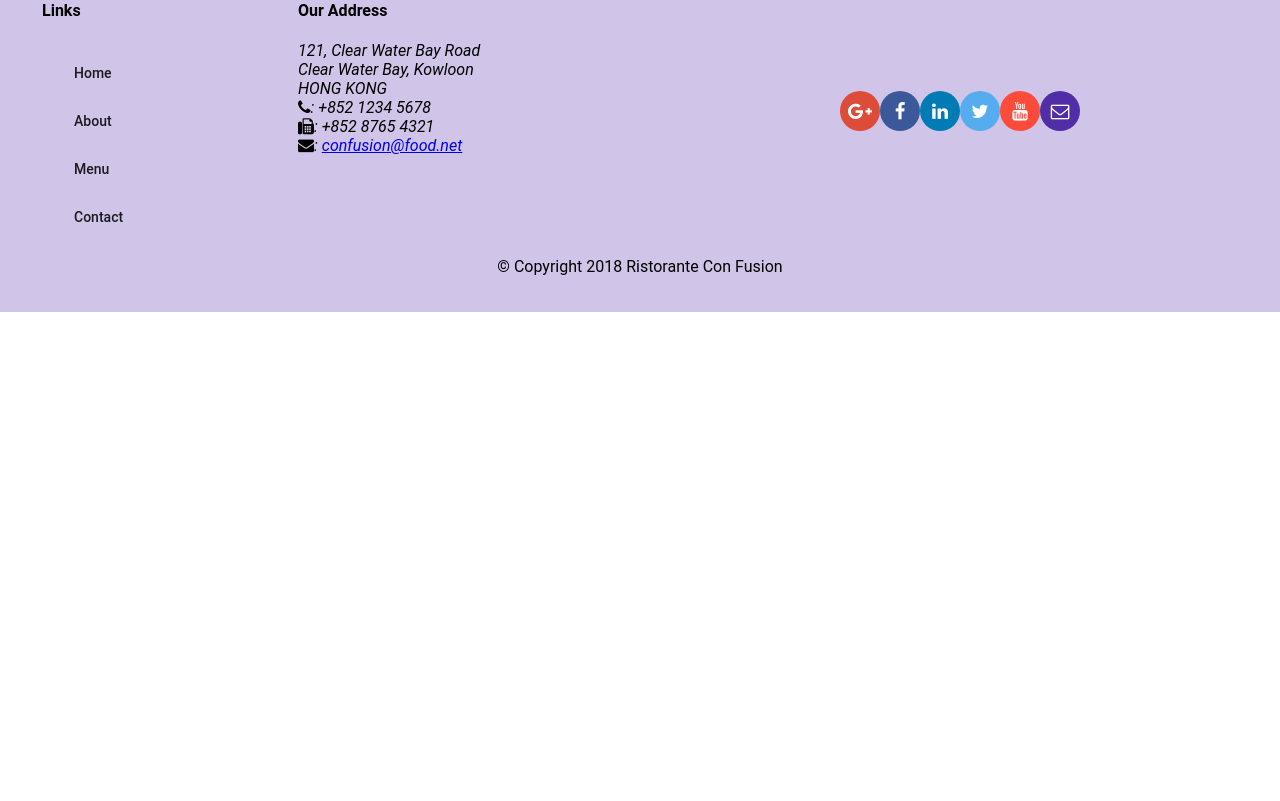
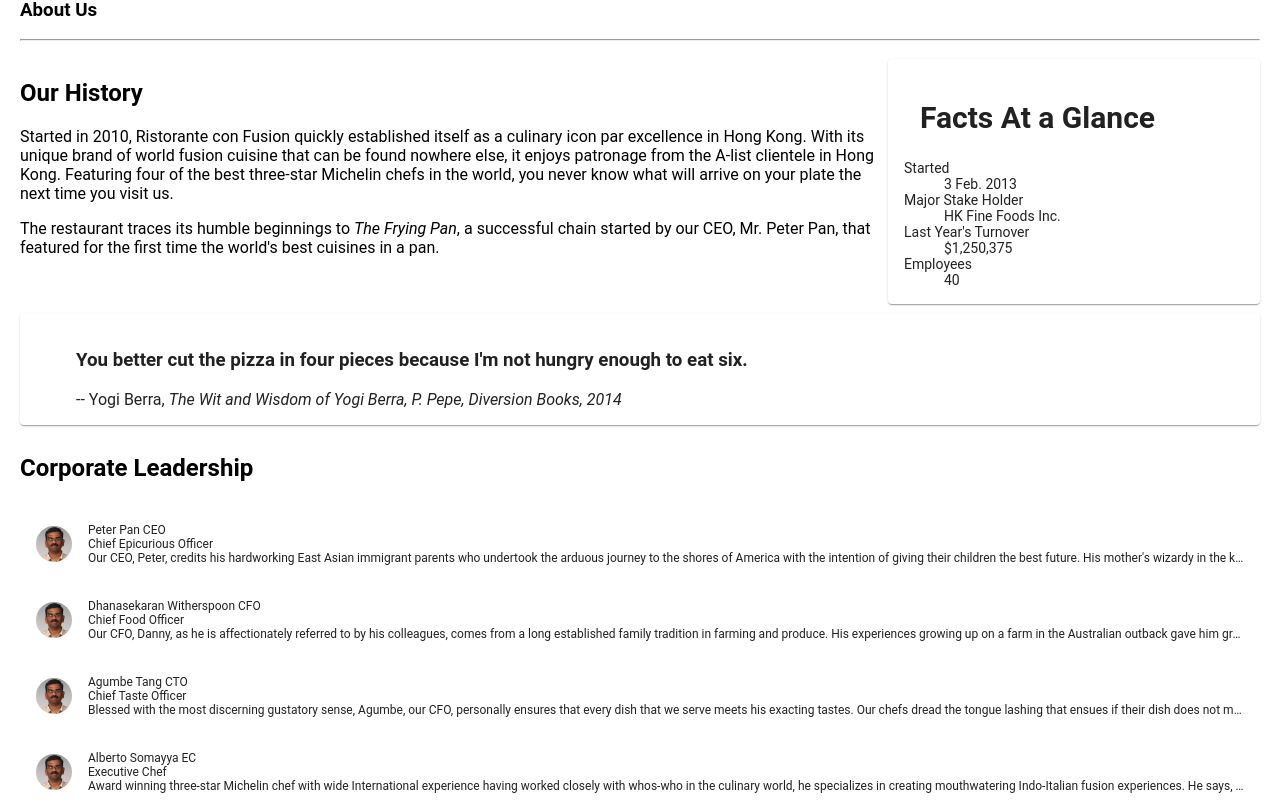
Before and after one commit to cleilsonjose/conFusion, an Angular app: page /aboutus in a window 1280 px wide. Before the commit this address led to /. Shown: the part 379-1180 px from the top of the page. Before the commit the page ends 800 px from the top, so only its background shows below. Built offline with nearby package versions, Linux system fonts and the light colour scheme.

Commit message:
tarefa 2

```diff
--- a/src/app/about/about.component.html
+++ b/src/app/about/about.component.html
@@ -1,3 +1,67 @@
-<p>
-  about works!
-</p>
+<div class="container"
+  fxLayout="column"
+  fxLayoutGap="10px">
+
+  <div fxFlex>
+    <div>
+        <h3>About Us</h3>
+        <hr>
+    </div>
+  </div>
+
+  <div fxFlex>
+    <div fxLayout="column" fxLayout.gt-sm="row">
+      <div fxFlex="70">
+        <h2>Our History</h2>
+        <p>Started in 2010, Ristorante con Fusion quickly established itself as a culinary icon par excellence in Hong Kong. With its unique brand of world fusion cuisine that can be found nowhere else, it enjoys patronage from the A-list clientele in Hong Kong.  Featuring four of the best three-star Michelin chefs in the world, you never know what will arrive on your plate the next time you visit us.</p>
+        <p>The restaurant traces its humble beginnings to <em>The Frying Pan</em>, a successful chain started by our CEO, Mr. Peter Pan, that featured for the first time the world's best cuisines in a pan.</p>
+      </div>
+      <div fxFlex="30">
+        <mat-card>
+          <mat-card-header>
+            <mat-card-title>
+            <h2>Facts At a Glance</h2>
+            </mat-card-title>
+          </mat-card-header>
+          <mat-card-content>
+            <dl>
+              <dt>Started</dt>
+              <dd>3 Feb. 2013</dd>
+              <dt>Major Stake Holder</dt>
+              <dd>HK Fine Foods Inc.</dd>
+              <dt>Last Year's Turnover</dt>
+              <dd>$1,250,375</dd>
+              <dt>Employees</dt>
+              <dd>40</dd>
+            </dl>
+          </mat-card-content>
+        </mat-card>
+      </div>
+    </div>
+  </div>
+
+  <div fxFlex>
+    <mat-card>
+      <blockquote>
+        <h3>You better cut the pizza in four pieces because
+            I'm not hungry enough to eat six.</h3>
+        <footer>-- Yogi Berra,
+          <cite>The Wit and Wisdom of Yogi Berra,
+            P. Pepe, Diversion Books, 2014</cite>
+        </footer>
+      </blockquote>
+    </mat-card>
+  </div>
+
+  <div fxFlex>
+    <h2>Corporate Leadership</h2>
+    <mat-list dense>
+      <mat-list-item *ngFor="let leader of leaders">
+        <img matListAvatar src="{{leader.image}}" alt="{{leader.name}}">
+        <h3 matLine>{{leader.name}} {{leader.abbr}}</h3>
+        <span matLine>{{leader.designation}}</span>
+        <p matLine>{{ leader.description }}</p>
+        </mat-list-item>
+    </mat-list>
+  </div>
+</div>
--- a/src/app/about/about.component.ts
+++ b/src/app/about/about.component.ts
@@ -1,4 +1,6 @@
 import { Component, OnInit } from '@angular/core';
+import { LeaderService } from '../services/leader.service';
+import {Leader} from "../shared/leader";
 
 @Component({
   selector: 'app-about',
@@ -7,9 +9,14 @@ import { Component, OnInit } from '@angular/core';
 })
 export class AboutComponent implements OnInit {
 
-  constructor() { }
+  leaders: Leader[];
+
+  constructor(private leaderservice: LeaderService) {
+
+  }
 
   ngOnInit() {
+    this.leaders = this.leaderservice.getLeaders();
   }
 
 }
--- a/src/app/app-routing/routes.ts
+++ b/src/app/app-routing/routes.ts
@@ -11,5 +11,6 @@ export const routes: Routes = [
   { path: 'menu',     component: MenuComponent },
   { path: 'contactus', component: ContactComponent},
   { path: 'dishdetail/:id', component: DishdetailComponent },
+  { path: 'aboutus', component: AboutComponent},
   { path: '', redirectTo: '/home', pathMatch: 'full' }
 ];
--- a/src/app/footer/footer.component.html
+++ b/src/app/footer/footer.component.html
@@ -10,7 +10,7 @@
         <h4>Links</h4>
         <mat-list>
           <mat-list-item><a mat-button routerLink="/home">Home</a></mat-list-item>
-          <mat-list-item><a mat-button >About</a></mat-list-item>
+          <mat-list-item><a mat-button routerLink="/aboutus">About</a></mat-list-item>
           <mat-list-item><a mat-button routerLink="/menu">Menu</a></mat-list-item>
           <mat-list-item><a mat-button routerLink="/contactus">Contact</a></mat-list-item>
         </mat-list>
--- a/src/app/header/header.component.html
+++ b/src/app/header/header.component.html
@@ -1,7 +1,7 @@
 <mat-toolbar color="primary">
   <span><img src="/assets/images/logo.png" height=30 width=41 alt="Con Fusion"></span>
   <a mat-button routerLink="/home" routerLinkActive="active"><span class="fa fa-home fa-lg"></span> Home</a>
-  <a mat-button routerLinkActive="active"><span class="fa fa-info fa-lg"></span> About</a>
+  <a mat-button routerLink="/aboutus" routerLinkActive="active"><span class="fa fa-info fa-lg"></span> About</a>
   <a mat-button routerLink="/menu" routerLinkActive="active"><span class="fa fa-list fa-lg"></span> Menu</a>
   <a mat-button routerLink="/contactus" routerLinkActive="active"><span class="fa fa-address-card fa-lg"></span> Contact</a>
 </mat-toolbar>
--- a/src/app/home/home.component.html
+++ b/src/app/home/home.component.html
@@ -33,4 +33,19 @@
   </mat-card-content>
 </mat-card>
 
+<mat-card *ngIf="leader" fxFlex>
+  <mat-card-header>
+      <div mat-card-avatar></div>
+      <mat-card-title>
+          <h3>{{leader.name | uppercase}} {{ leader.abbr }}</h3>
+      </mat-card-title>
+  </mat-card-header>
+  <img mat-card-image src={{leader.image}} alt={{leader.name}}>
+  <mat-card-content>
+      <span>{{leader.designation}}</span>
+      <p>{{leader.description}}
+      </p>
+  </mat-card-content>
+</mat-card>
+
 </div>
--- a/src/app/home/home.component.ts
+++ b/src/app/home/home.component.ts
@@ -3,6 +3,8 @@ import { Dish } from '../shared/dish';
 import { DishService } from '../services/dish.service';
 import { PromotionService } from '../services/promotion.service';
 import { Promotion } from '../shared/promotion';
+import { Leader } from '../shared/leader';
+import { LeaderService } from '../services/leader.service';
 
 @Component({
   selector: 'app-home',
@@ -12,11 +14,17 @@ import { Promotion } from '../shared/promotion';
 export class HomeComponent implements OnInit {
   dish: Dish;
   promotion: Promotion;
-  constructor(private dishservice: DishService, private promotionservice: PromotionService) { }
+  leader: Leader;
+  constructor(
+    private dishservice: DishService,
+    private promotionservice: PromotionService,
+    private leaderService: LeaderService
+    ) { }
 
   ngOnInit() {
     this.dish = this.dishservice.getFeaturedDish();
     this.promotion = this.promotionservice.getFeaturedPromotion();
+    this.leader = this.leaderService.getFeaturedLeader();
   }
 
 }
--- /dev/null
+++ b/src/app/services/leader.service.ts
@@ -0,0 +1,25 @@
+import { Injectable } from '@angular/core';
+import { Leader } from '../shared/leader';
+import { LEADERS } from '../shared/leaders';
+
+
+@Injectable({
+  providedIn: 'root'
+})
+export class LeaderService {
+
+  constructor() { }
+
+  getLeaders(): Leader[] {
+    return LEADERS;
+  }
+
+  getLeader(id: string): Leader {
+    return LEADERS.filter((dish) => (dish.id === id))[0];
+  }
+
+  getFeaturedLeader(): Leader {
+    return LEADERS.filter(leader => leader.featured)[0];
+  }
+
+}
--- /dev/null
+++ b/src/app/shared/leader.ts
@@ -0,0 +1,9 @@
+export class Leader {
+  id: string;
+  name: string;
+  image: string;
+  designation: string;
+  abbr: string;
+  featured: boolean;
+  description: string;
+}
--- /dev/null
+++ b/src/app/shared/leaders.ts
@@ -0,0 +1,44 @@
+import { Leader } from "./leader";
+
+export const LEADERS: Leader[] = [
+  {
+    id: '0',
+    name: 'Peter Pan',
+    image: '/assets/images/alberto.png',
+    designation: 'Chief Epicurious Officer',
+    abbr: 'CEO',
+    featured: false,
+    // tslint:disable-next-line:max-line-length
+    description: 'Our CEO, Peter, credits his hardworking East Asian immigrant parents who undertook the arduous journey to the shores of America with the intention of giving their children the best future. His mother\'s wizardy in the kitchen whipping up the tastiest dishes with whatever is available inexpensively at the supermarket, was his first inspiration to create the fusion cuisines for which The Frying Pan became well known. He brings his zeal for fusion cuisines to this restaurant, pioneering cross-cultural culinary connections.'
+  },
+  {
+    id: '1',
+    name: 'Dhanasekaran Witherspoon',
+    image: '/assets/images/alberto.png',
+    designation: 'Chief Food Officer',
+    abbr: 'CFO',
+    featured: false,
+    // tslint:disable-next-line:max-line-length
+    description: 'Our CFO, Danny, as he is affectionately referred to by his colleagues, comes from a long established family tradition in farming and produce. His experiences growing up on a farm in the Australian outback gave him great appreciation for varieties of food sources. As he puts it in his own words, Everything that runs, wins, and everything that stays, pays!'
+  },
+  {
+    id: '2',
+    name: 'Agumbe Tang',
+    image: '/assets/images/alberto.png',
+    designation: 'Chief Taste Officer',
+    abbr: 'CTO',
+    featured: false,
+    // tslint:disable-next-line:max-line-length
+    description: 'Blessed with the most discerning gustatory sense, Agumbe, our CFO, personally ensures that every dish that we serve meets his exacting tastes. Our chefs dread the tongue lashing that ensues if their dish does not meet his exacting standards. He lives by his motto, You click only if you survive my lick.'
+  },
+  {
+    id: '3',
+    name: 'Alberto Somayya',
+    image: '/assets/images/alberto.png',
+    designation: 'Executive Chef',
+    abbr: 'EC',
+    featured: true,
+    // tslint:disable-next-line:max-line-length
+    description: 'Award winning three-star Michelin chef with wide International experience having worked closely with whos-who in the culinary world, he specializes in creating mouthwatering Indo-Italian fusion experiences. He says, Put together the cuisines from the two craziest cultures, and you get a winning hit! Amma Mia!'
+  }
+];
```
Also changed, not shown: src/app/app.module.ts (+31 -27 lines), 1 other file (tests, documents, lock files or other folders).
